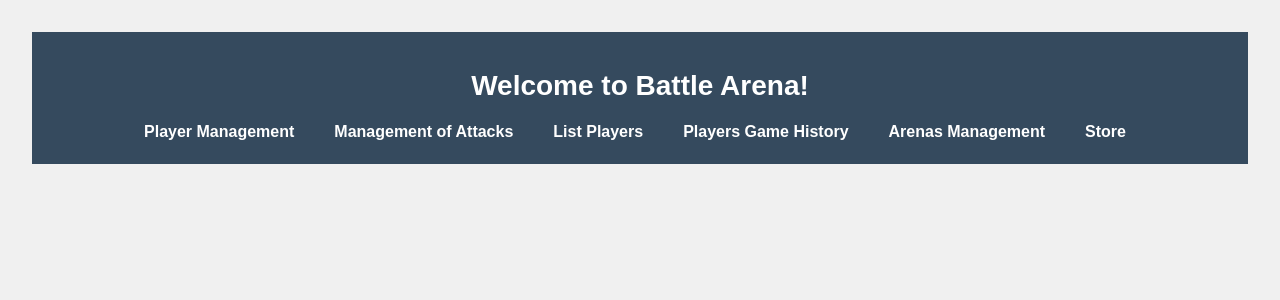
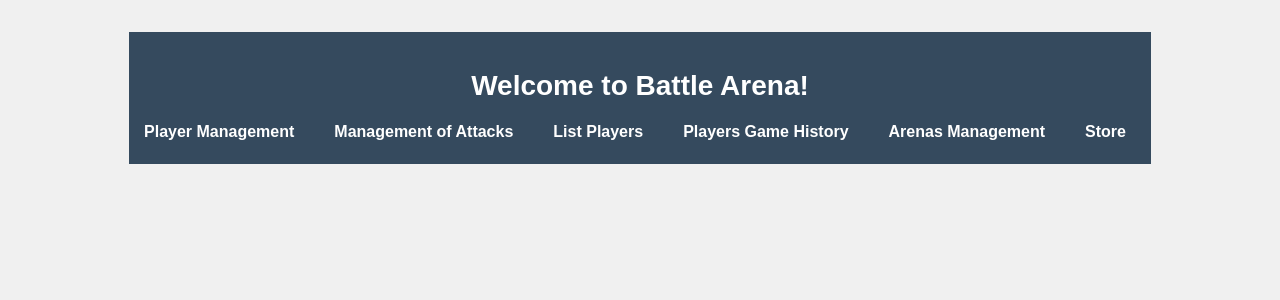
Before and after one commit to juangnnz/webprojects1, a Vue app: page / in a window 1280 px wide. Shown: the top 300 px of the page. Built offline with nearby package versions, Linux system fonts and the light colour scheme.

Commit message:
fixing menu

```diff
--- a/src/style.css
+++ b/src/style.css
@@ -27,6 +27,8 @@ body {
   margin: 0;
   min-width: 320px;
   min-height: 100vh;
+  display: flex;
+  flex-direction: column;
 }
 
 h1 {
@@ -81,6 +83,7 @@ button:focus-visible {
     background-color: #f9f9f9;
   }
 }
+
 header {
   background-color: #354a5e;
   color: #fff;
@@ -91,6 +94,7 @@ header {
 header nav {
   display: flex;
   justify-content: center;
+  background-color: #354a5e;
 }
 
 header nav ul {
```
